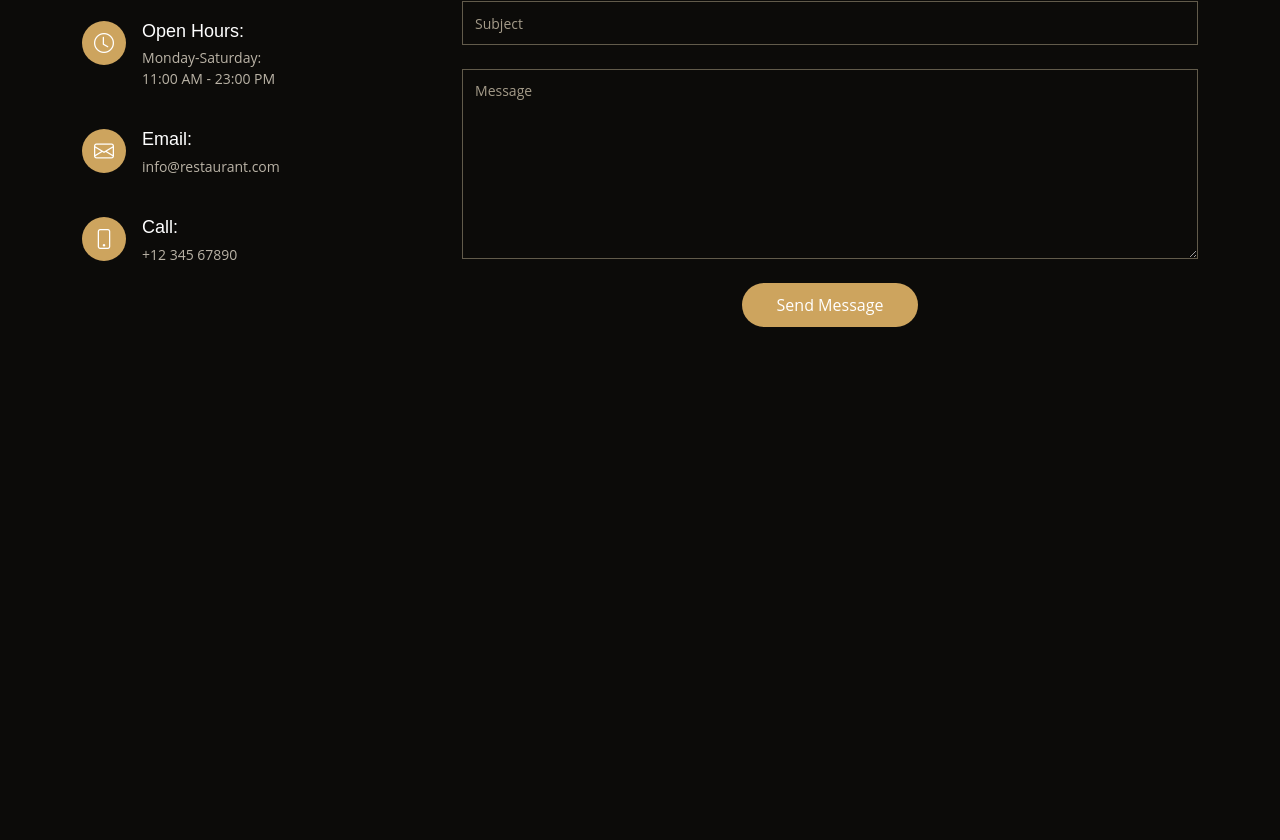
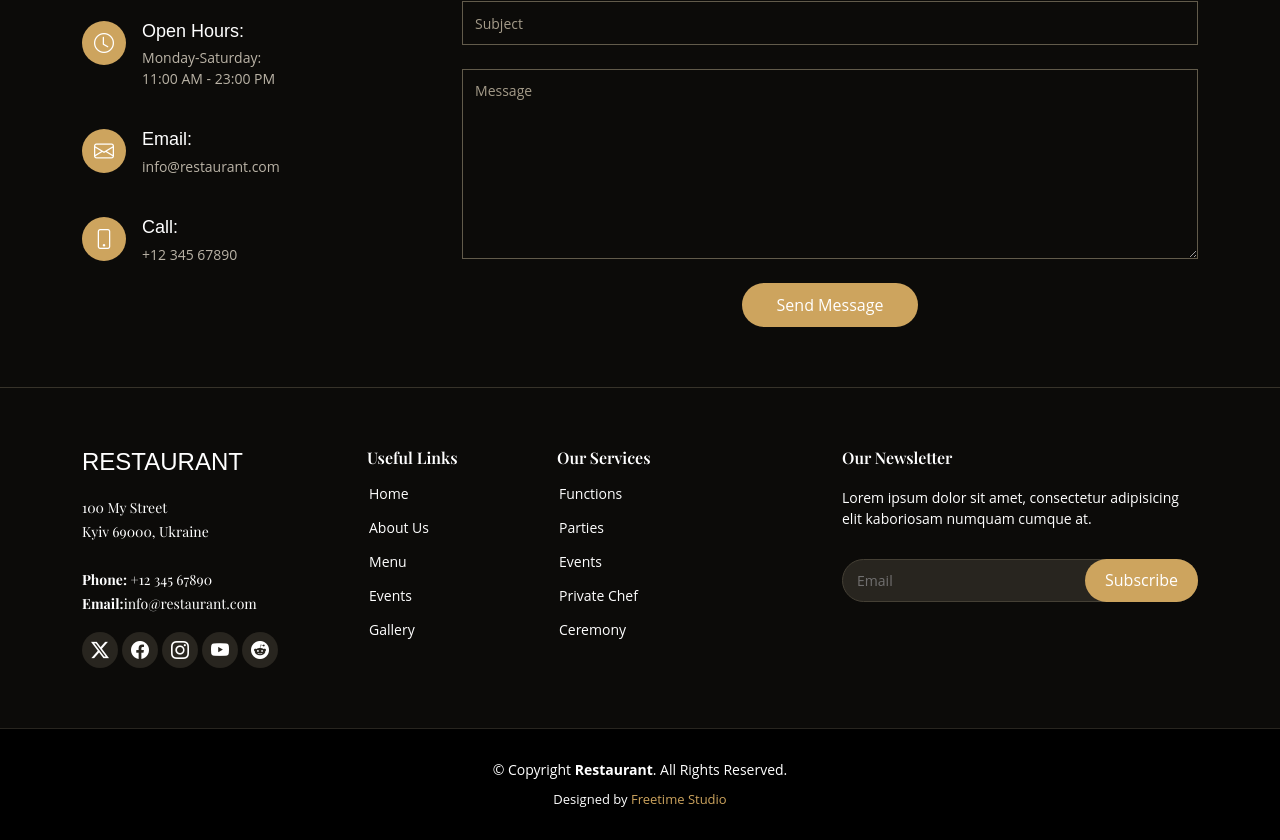
Before and after one commit to freetimezp/js-eatme-13-restaurant, a Next.js app: page / in a window 1280 px wide. Shown: the part 6979-7819 px from the top of the page. Before the commit the page ends 7366 px from the top, so only its background shows below. Built offline with nearby package versions, Linux system fonts and the light colour scheme.

Commit message:
17. js-eatme-13-restaurant. Footer component.

```diff
--- a/src/app/layout.tsx
+++ b/src/app/layout.tsx
@@ -10,6 +10,7 @@ import "./globals.css";
 import TopBar from './components/TopBar';
 import Header from './components/Header';
 import BackToTopBtn from './components/BackToTopBtn';
+import Footer from './sections/Footer';
 
 const playfair = Playfair_Display({
   subsets: ["latin"],
@@ -35,6 +36,7 @@ export default function RootLayout({
         <Header />
         {children}
         <BackToTopBtn />
+        <Footer />
 
         {/* eslint-disable-next-line @next/next/no-sync-scripts */}
         <script src="https://cdnjs.cloudflare.com/ajax/libs/bootstrap/5.3.3/js/bootstrap.bundle.min.js"></script>
--- a/src/app/page.tsx
+++ b/src/app/page.tsx
@@ -9,7 +9,6 @@ import Testimonials from "./sections/Testimonials";
 import Gallery from "./sections/Gallery";
 import Chefs from "./sections/Chefs";
 import Contact from "./sections/Contact";
-
 
 export default function Home() {
   return (
--- /dev/null
+++ b/src/app/sections/Footer.tsx
@@ -0,0 +1,111 @@
+import React from 'react';
+import './footer.css';
+
+const Footer = () => {
+    return (
+        <footer id="footer">
+            <div className="footer-top">
+                <div className="container">
+                    <div className="row">
+                        <div className="col-lg-3 col-md-6">
+                            <div className="footer-info">
+                                <h3>Restaurant</h3>
+                                <p>
+                                    100 My Street <br />
+                                    Kyiv 69000, Ukraine
+                                    <br />
+                                    <br />
+                                    <strong>Phone:</strong> +12 345 67890
+                                    <br />
+                                    <strong>Email:</strong>info@restaurant.com
+                                </p>
+                                <div className="social-links mt-3">
+                                    <a href="#" className='twitter'>
+                                        <i className="bi bi-twitter-x"></i>
+                                    </a>
+                                    <a href="#" className='facebook'>
+                                        <i className="bi bi-facebook"></i>
+                                    </a>
+                                    <a href="#" className='instagram'>
+                                        <i className="bi bi-instagram"></i>
+                                    </a>
+                                    <a href="#" className='youtube'>
+                                        <i className="bi bi-youtube"></i>
+                                    </a>
+                                    <a href="#" className='reddit'>
+                                        <i className="bi bi-reddit"></i>
+                                    </a>
+                                </div>
+                            </div>
+                        </div>
+                        <div className="col-lg-2 col-md-6 footer-links">
+                            <h4>Useful Links</h4>
+                            <ul>
+                                <li>
+                                    <i className="bx bx-chevron-right"></i> <a href="#">Home</a>
+                                </li>
+                                <li>
+                                    <i className="bx bx-chevron-right"></i> <a href="#">About Us</a>
+                                </li>
+                                <li>
+                                    <i className="bx bx-chevron-right"></i> <a href="#">Menu</a>
+                                </li>
+                                <li>
+                                    <i className="bx bx-chevron-right"></i> <a href="#">Events</a>
+                                </li>
+                                <li>
+                                    <i className="bx bx-chevron-right"></i> <a href="#">Gallery</a>
+                                </li>
+                            </ul>
+                        </div>
+                        <div className="col-lg-3 col-md-6 footer-links">
+                            <h4>Our Services</h4>
+                            <ul>
+                                <li>
+                                    <i className="bx bx-chevron-right"></i> <a href="#">Functions</a>
+                                </li>
+                                <li>
+                                    <i className="bx bx-chevron-right"></i> <a href="#">Parties</a>
+                                </li>
+                                <li>
+                                    <i className="bx bx-chevron-right"></i> <a href="#">Events</a>
+                                </li>
+                                <li>
+                                    <i className="bx bx-chevron-right"></i> <a href="#">Private Chef</a>
+                                </li>
+                                <li>
+                                    <i className="bx bx-chevron-right"></i> <a href="#">Ceremony</a>
+                                </li>
+                            </ul>
+                        </div>
+                        <div className="col-lg-4 col-md-6 footer-newsletter">
+                            <h4>Our Newsletter</h4>
+                            <p>
+                                Lorem ipsum dolor sit amet, consectetur adipisicing elit
+                                kaboriosam numquam cumque at.
+                            </p>
+                            <form method='post'>
+                                <input type="email" name="email" placeholder='Email' />
+                                <input type="submit" value="Subscribe" />
+                            </form>
+                        </div>
+                    </div>
+                </div>
+            </div>
+            <div className="container">
+                <div className="copyright">
+                    &copy; Copyright{' '}
+                    <strong>
+                        <span>Restaurant</span>
+                    </strong>
+                    . All Rights Reserved.
+                </div>
+                <div className="credits">
+                    Designed by <a href="#">Freetime Studio</a>
+                </div>
+            </div>
+        </footer>
+    );
+}
+
+export default Footer;
--- /dev/null
+++ b/src/app/sections/footer.css
@@ -0,0 +1,158 @@
+#footer {
+    background: #000;
+    padding: 0 0 30px 0;
+    color: #fff;
+    font-size: 14px;
+}
+
+#footer .footer-top {
+    background: #0c0b09;
+    border-top: 1px solid #37332a;
+    border-bottom: 1px solid #28251f;
+    padding: 60px 0 30px 0;
+}
+
+#footer .footer-top .footer-info {
+    margin-bottom: 30px;
+}
+
+#footer .footer-top .footer-info h3 {
+    font-size: 24px;
+    margin: 0 0 20px 0;
+    padding: 2px 0;
+    line-height: 1;
+    font-weight: 300;
+    text-transform: uppercase;
+    font-family: 'Poppins', sans-serif;
+}
+
+#footer .footer-top .footer-info p {
+    font-size: 14px;
+    line-height: 24px;
+    margin-bottom: 0;
+    font-family: 'Playfair Display', serif;
+    color: #fff;
+}
+
+#footer .footer-top .social-links a {
+    font-size: 18px;
+    display: inline-block;
+    background: #28251f;
+    color: #fff;
+    line-height: 1;
+    padding: 8px 0;
+    margin-right: 4px;
+    border-radius: 50%;
+    text-align: center;
+    width: 36px;
+    height: 36px;
+    transition: .3s;
+}
+
+#footer .footer-top .social-links a:hover {
+    background: #cda45e;
+    color: #fff;
+    text-decoration: none;
+}
+
+#footer .footer-top h4 {
+    font-size: 16px;
+    font-weight: 600;
+    color: #fff;
+    position: relative;
+    padding-bottom: 12px;
+}
+
+#footer .footer-top .footer-links {
+    margin-bottom: 30px;
+}
+
+#footer .footer-top .footer-links ul {
+    list-style: none;
+    padding: 0;
+    margin: 0;
+}
+
+#footer .footer-top .footer-links ul i {
+    padding-right: 2px;
+    color: #cda45e;
+    font-size: 18px;
+    line-height: 1;
+}
+
+#footer .footer-top .footer-links ul li {
+    padding: 10px 0;
+    display: flex;
+    align-items: center;
+}
+
+#footer .footer-top .footer-links ul li:first-child {
+    padding-top: 0;
+}
+
+#footer .footer-top .footer-links ul a {
+    color: #fff;
+    transition: .3s;
+    display: inline-block;
+    line-height: 1;
+}
+
+#footer .footer-top .footer-links ul a:hover {
+    color: #cda45e;
+}
+
+#footer .footer-top .footer-newsletter form {
+    margin-top: 30px;
+    background: #28251f;
+    padding: 6px 10px;
+    position: relative;
+    border-radius: 50px;
+    border: 1px solid #454035;
+}
+
+#footer .footer-top .footer-newsletter form input[type='email'] {
+    border: 0;
+    padding: 4px;
+    width: calc(100% - 110px);
+    background: #28251f;
+    color: #fff;
+}
+
+#footer .footer-top .footer-newsletter form input[type='email']::placeholder {
+    color: #717070;
+}
+
+#footer .footer-top .footer-newsletter form input[type='submit'] {
+    position: absolute;
+    top: -1px;
+    right: -1px;
+    bottom: -1px;
+    border: 0;
+    background: none;
+    font-size: 16px;
+    padding: 0 20px 2px 20px;
+    background: #cda45e;
+    color: #fff;
+    transition: .3s;
+    border-radius: 50px;
+}
+
+#footer .footer-top .footer-newsletter form input[type='submit']:hover {
+    background: #d3af71;
+}
+
+#footer .copyright {
+    text-align: center;
+    padding-top: 30px;
+}
+
+#footer .credits {
+    text-align: center;
+    padding-top: 10px;
+    font-size: 13px;
+    color: #fff;
+}
+
+#footer .credits a {
+    color: #cda45e;
+}
```
